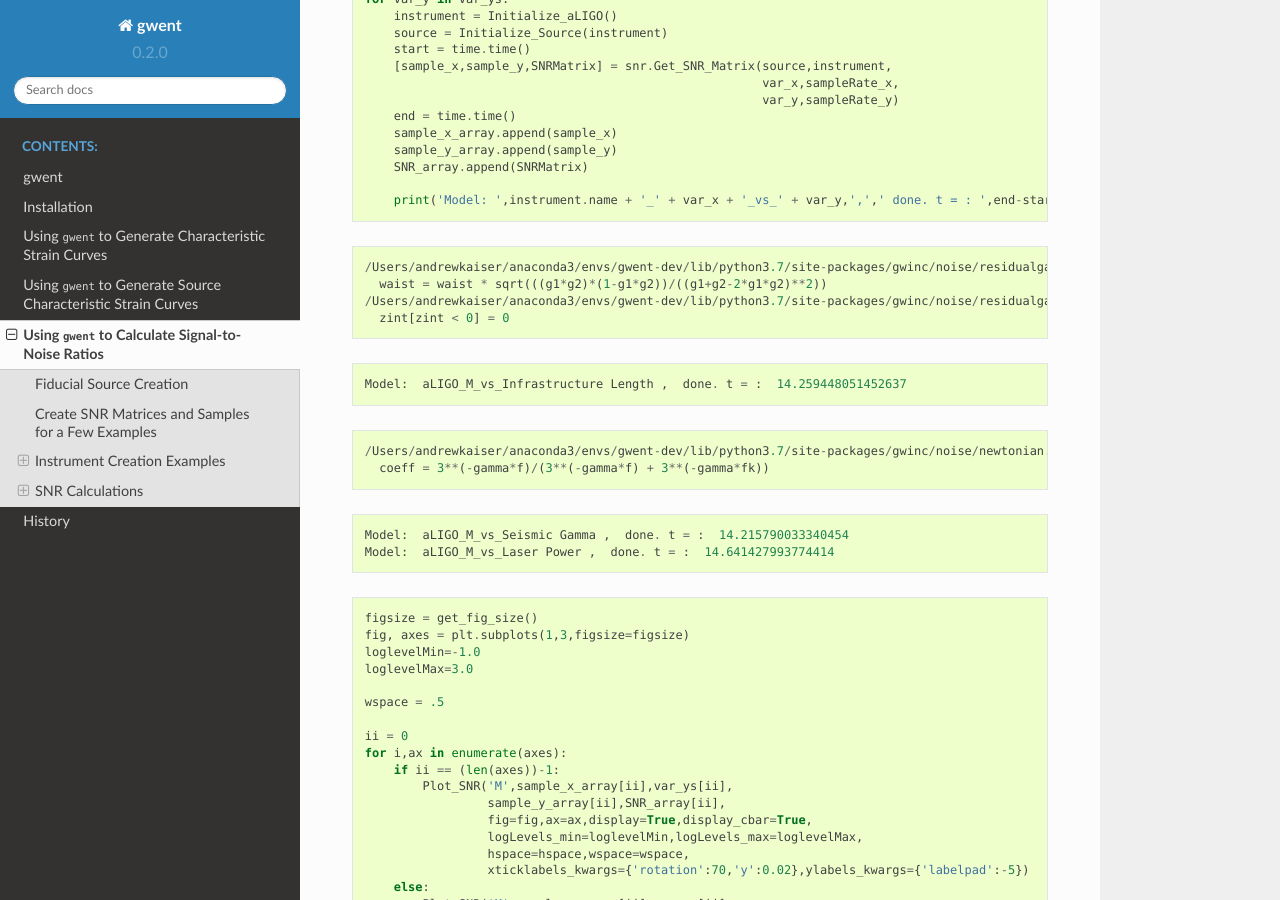
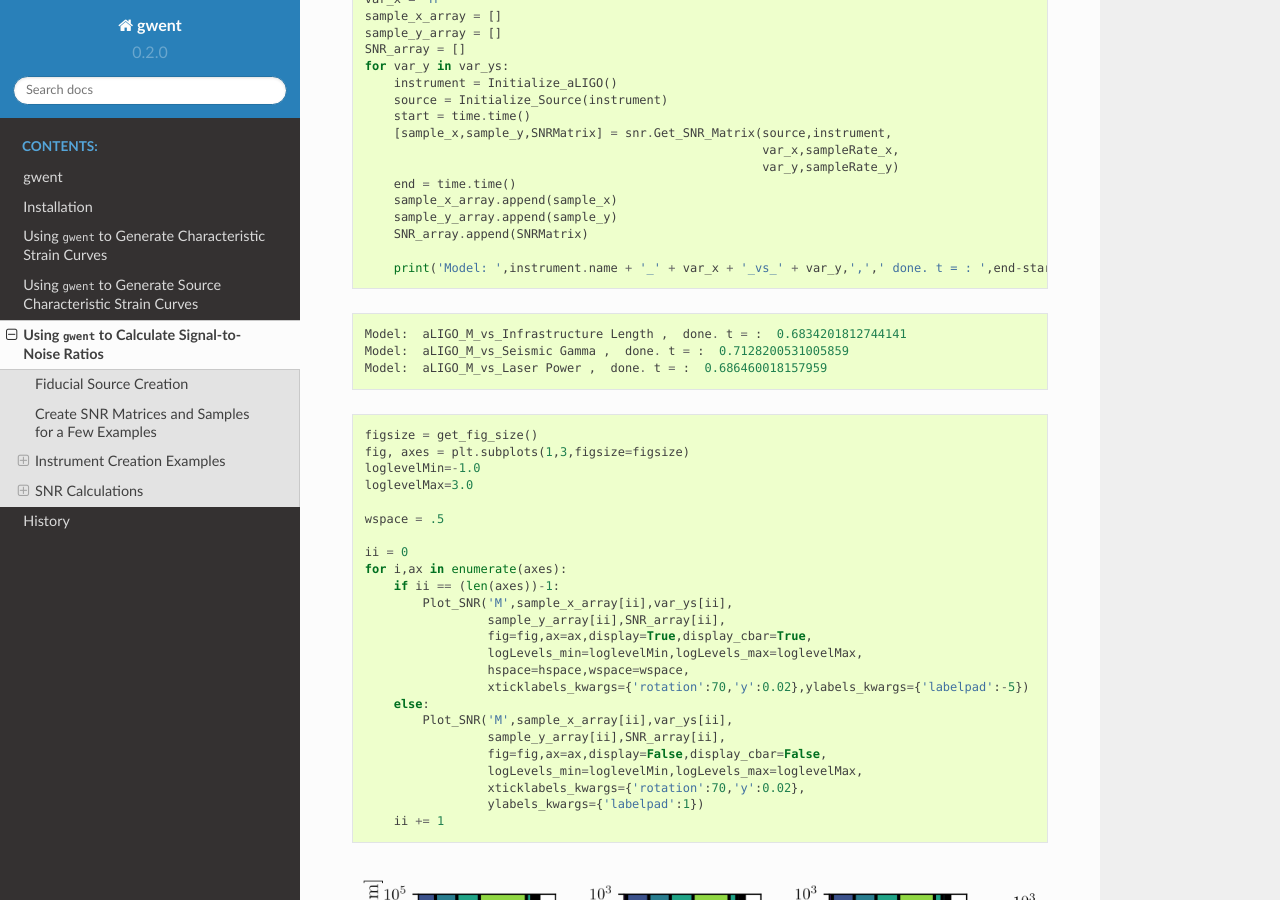
Before and after one commit to ark0015/gwent, a Sphinx documentation site: the page built from docs/calcSNR_tutorial.rst, in a window 1280 px wide and 900 px high, scrolled down 8043 px. Built offline with Sphinx 7.4.7 and the Read the Docs theme 2.0.0, drawn with Linux system fonts in a browser that asks for light colours; pages that are not in the unit, such as notebooks, are missing from menus; some of the changed text lies outside the part shown.

Commit message:
Updating html for tutorial notebook

```diff
--- a/docs/calcSNR_tutorial.rst
+++ b/docs/calcSNR_tutorial.rst
@@ -1,3 +1,4 @@
+
 .. module:: hasasia
 
 .. note:: This tutorial was generated from a Jupyter notebook that can be
@@ -350,9 +355,9 @@ them all at once.
 
 .. parsed-literal::
 
-    Model:  aLIGO_M_vs_chi1 ,  done. t = :  17.051253080368042
-    Model:  aLIGO_M_vs_q ,  done. t = :  17.81633687019348
-    Model:  aLIGO_M_vs_z ,  done. t = :  14.062479972839355
+    Model:  aLIGO_M_vs_chi1 ,  done. t = :  18.480900287628174
+    Model:  aLIGO_M_vs_q ,  done. t = :  19.485161066055298
+    Model:  aLIGO_M_vs_z ,  done. t = :  15.475419044494629
 
 
 Plotting SNRs
@@ -410,7 +415,7 @@ Varying Instrument Parameters
 
 This is very similar to the previous example, but with varying the
 instrument parameters ``Infrastructure Length``, ``Seismic Gamma``, and
-``Laser Power``\ vs. ``M``.
+``Laser Power``\ vs. ``M``.
 
 One thing to note is that we moved the instrument initialization inside
 the for loop this time since we don’t want the parameters to stay at the
@@ -442,27 +447,9 @@ max value from the previous run.
 
 .. parsed-literal::
 
-    /Users/andrewkaiser/anaconda3/envs/gwent-dev/lib/python3.7/site-packages/gwinc/noise/residualgas.py:40: RuntimeWarning: invalid value encountered in sqrt
-      waist = waist * sqrt(((g1*g2)*(1-g1*g2))/((g1+g2-2*g1*g2)**2))
-    /Users/andrewkaiser/anaconda3/envs/gwent-dev/lib/python3.7/site-packages/gwinc/noise/residualgas.py:54: RuntimeWarning: invalid value encountered in less
-      zint[zint < 0] = 0
-
-
-.. parsed-literal::
-
-    Model:  aLIGO_M_vs_Infrastructure Length ,  done. t = :  14.259448051452637
-
-
-.. parsed-literal::
-
-    /Users/andrewkaiser/anaconda3/envs/gwent-dev/lib/python3.7/site-packages/gwinc/noise/newtonian.py:52: RuntimeWarning: invalid value encountered in true_divide
-      coeff = 3**(-gamma*f)/(3**(-gamma*f) + 3**(-gamma*fk))
-
-
-.. parsed-literal::
-
-    Model:  aLIGO_M_vs_Seismic Gamma ,  done. t = :  14.215790033340454
-    Model:  aLIGO_M_vs_Laser Power ,  done. t = :  14.641427993774414
+    Model:  aLIGO_M_vs_Infrastructure Length ,  done. t = :  0.6834201812744141
+    Model:  aLIGO_M_vs_Seismic Gamma ,  done. t = :  0.7128200531005859
+    Model:  aLIGO_M_vs_Laser Power ,  done. t = :  0.686460018157959
 
 
 .. code:: python
```
Also changed, not shown: other parts of docs/calcSNR_tutorial.rst (+4 -0 lines), docs/calcSNR_tutorial_files/calcSNR_tutorial_27_0.png, docs/calcSNR_tutorial_files/calcSNR_tutorial_29_0.png.
